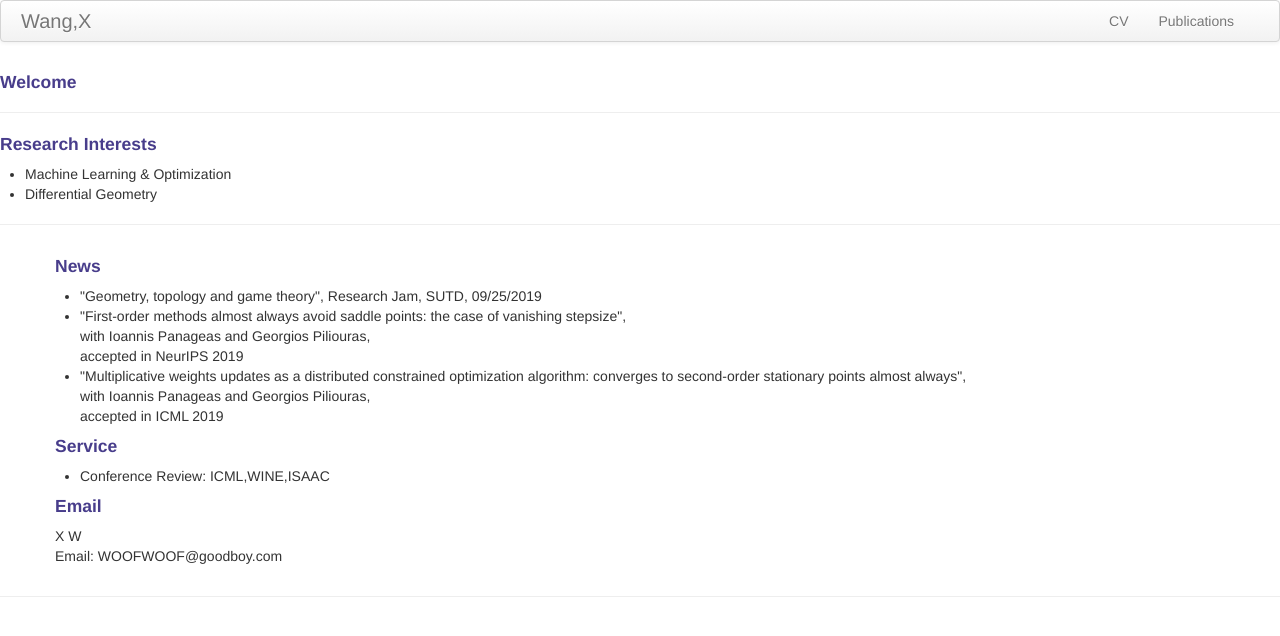
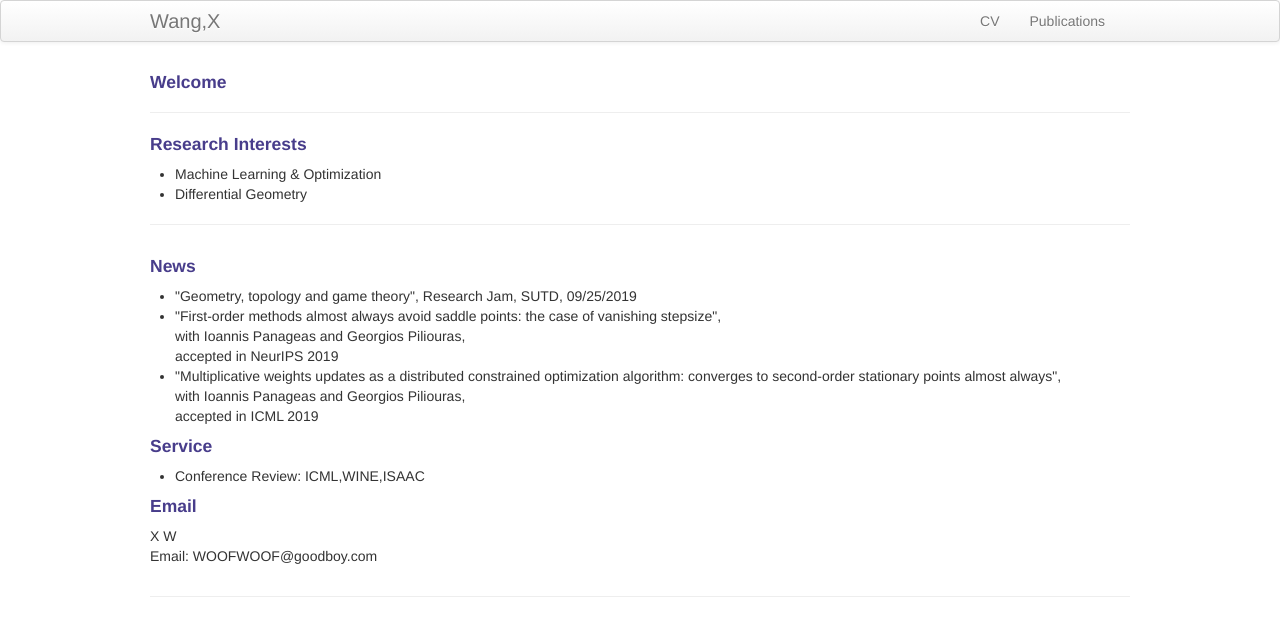
Before and after one commit to xiiaowang/xiiaowang.github.io, a Jekyll site: the page built from index.md, in a window 1280 px wide. Shown: the top 636 px of the page. Built offline with Jekyll 4.4.1, drawn with Linux system fonts in a browser that asks for light colours.

Commit message:
Update style.css

```diff
--- a/assets/themes/twitter/css/style.css
+++ b/assets/themes/twitter/css/style.css
@@ -1,7 +1,7 @@
 /* Custom container */
 .container-narrow {
   margin: 0 auto;
-  max-width: 1280px; }
+  max-width: 980px; }
 
 .container-narrow > hr {
   margin: 30px 0; }
```
